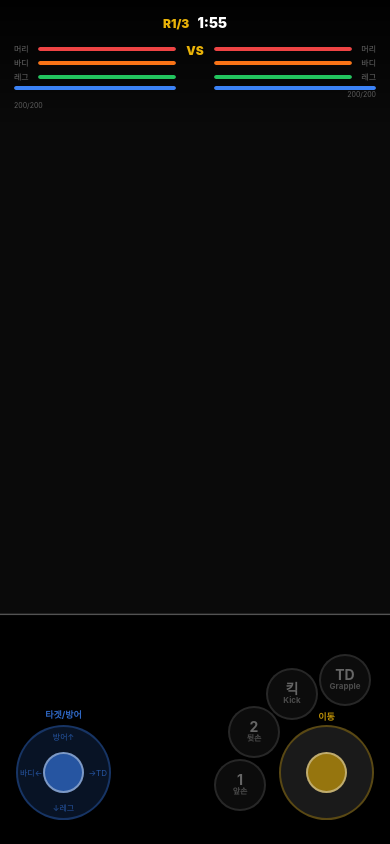
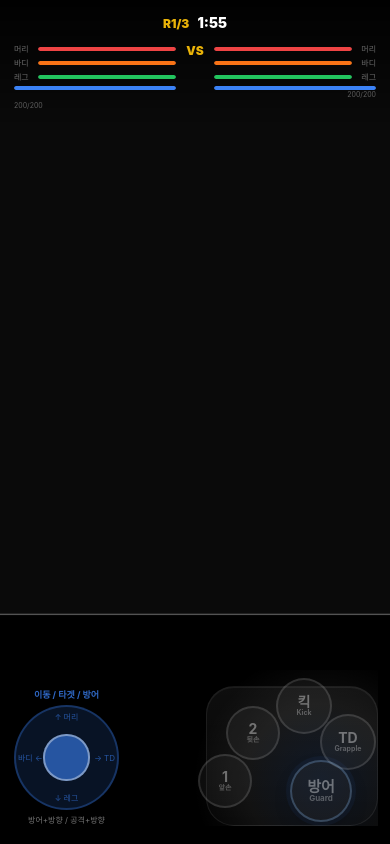
Before and after one commit to nerveinerve-coder/blackcombat-game, a React (Vite) app: page /rising-star/fight/arena in a window 390 px wide. Built offline with nearby package versions, Linux system fonts and the light colour scheme; no server answers.

Commit message:
update: improve mobile action button layout

```diff
--- a/src/pages/RisingStarArena.jsx
+++ b/src/pages/RisingStarArena.jsx
@@ -121,18 +121,22 @@ function Joystick({onMove,side,size=100}) {
   return (
     <div onTouchStart={hs} onTouchMove={hm} onTouchEnd={he} onMouseDown={hs} onMouseMove={hm} onMouseUp={he}
       style={{width:size,height:size,borderRadius:'50%',background:sc[side],border:`2px solid ${kc[side].replace('0.6','0.3')}`,display:'flex',alignItems:'center',justifyContent:'center',position:'relative',touchAction:'none',flexShrink:0}}>
-      {side==='left'&&(<><span style={{position:'absolute',top:4,fontSize:8,color:'rgba(59,130,246,0.6)'}}>방어↑</span><span style={{position:'absolute',bottom:4,fontSize:8,color:'rgba(59,130,246,0.6)'}}>↓레그</span><span style={{position:'absolute',left:2,fontSize:8,color:'rgba(59,130,246,0.6)'}}>바디←</span><span style={{position:'absolute',right:2,fontSize:8,color:'rgba(59,130,246,0.6)'}}>→TD</span></>)}
+      {side==='left'&&(<><span style={{position:'absolute',top:4,fontSize:8,color:'rgba(59,130,246,0.6)'}}>↑ 머리</span><span style={{position:'absolute',bottom:4,fontSize:8,color:'rgba(59,130,246,0.6)'}}>↓ 레그</span><span style={{position:'absolute',left:2,fontSize:8,color:'rgba(59,130,246,0.6)'}}>바디 ←</span><span style={{position:'absolute',right:2,fontSize:8,color:'rgba(59,130,246,0.6)'}}>→ TD</span></>)}
       <div ref={stickRef} style={{width:size*0.44,height:size*0.44,borderRadius:'50%',background:kc[side],border:'2px solid rgba(255,255,255,0.4)',transition:'transform 0.05s',pointerEvents:'none',zIndex:1}}/>
     </div>
   )
 }
 
-function ActionButton({label,subLabel,color,onPress,onRelease,disabled}) {
+function ActionButton({label,subLabel,color,onPress,onRelease,disabled,size=52,style={}}) {
+  const labelSize=size>=60?15:14
+  const subLabelSize=size>=60?8:7
+  const handlePress=(e)=>{e.preventDefault();onPress?.()}
+  const handleRelease=(e)=>{e.preventDefault();onRelease?.()}
   return (
-    <button onTouchStart={onPress} onMouseDown={onPress} onTouchEnd={onRelease} onMouseUp={onRelease} disabled={disabled}
-      style={{width:52,height:52,borderRadius:'50%',background:disabled?'rgba(100,100,100,0.3)':color,border:'2px solid rgba(255,255,255,0.3)',color:'white',fontWeight:'bold',display:'flex',flexDirection:'column',alignItems:'center',justifyContent:'center',touchAction:'none',cursor:disabled?'not-allowed':'pointer',opacity:disabled?0.4:1,flexShrink:0}}>
-      <span style={{fontSize:14,lineHeight:1}}>{label}</span>
-      {subLabel&&<span style={{fontSize:8,opacity:0.7,lineHeight:1.2}}>{subLabel}</span>}
+    <button onTouchStart={handlePress} onMouseDown={handlePress} onTouchEnd={handleRelease} onTouchCancel={handleRelease} onMouseUp={handleRelease} onMouseLeave={handleRelease} disabled={disabled}
+      style={{width:size,height:size,borderRadius:'50%',background:disabled?'rgba(100,100,100,0.3)':color,border:'2px solid rgba(255,255,255,0.34)',boxShadow:disabled?'none':'0 7px 16px rgba(0,0,0,0.32)',color:'white',fontWeight:'bold',display:'flex',flexDirection:'column',alignItems:'center',justifyContent:'center',touchAction:'none',cursor:disabled?'not-allowed':'pointer',opacity:disabled?0.4:1,flexShrink:0,WebkitTapHighlightColor:'transparent',userSelect:'none',...style}}>
+      <span style={{fontSize:labelSize,lineHeight:1}}>{label}</span>
+      {subLabel&&<span style={{fontSize:subLabelSize,opacity:0.75,lineHeight:1.2}}>{subLabel}</span>}
     </button>
   )
 }
@@ -147,8 +151,8 @@ export default function RisingStarArena() {
   const mountRef=useRef(),rendererRef=useRef(),sceneRef=useRef(),cameraRef=useRef()
   const playerRef=useRef(),opponentRef=useRef()
   const clockRef=useRef(new THREE.Clock()),animIdRef=useRef()
-  const leftJoyRef=useRef({x:0,y:0}),rightJoyRef=useRef({x:0,y:0})
-  const defenseStateRef=useRef(null),buttonPressTimeRef=useRef({})
+  const leftJoyRef=useRef({x:0,y:0})
+  const defenseStateRef=useRef(null),defenseButtonDownRef=useRef(false),buttonPressTimeRef=useRef({}),activeActionButtonsRef=useRef(new Set())
   const walkDirRef=useRef({dir:'walk_forward',count:0})
   const clashRef=useRef(null) // 동시 공격 충돌 판정 {playerWins:bool}
 
@@ -324,12 +328,38 @@ export default function RisingStarArena() {
       currentWalkAnim:null,hips,baseHipsPosition}
   }
 
-  const handleLeftJoyMove=(v)=>{
-    leftJoyRef.current=v
+  const updateDefenseFromLeftJoy=(v=leftJoyRef.current)=>{
+    if(!defenseButtonDownRef.current){
+      defenseStateRef.current=null
+      setDefenseDisplay(null)
+      return
+    }
     const dir=getJoyDir(v)
     const defMap={up:'block_head',left:'block_body',down:'block_leg',right:'block_takedown'}
     const nd=dir==='neutral'?null:defMap[dir]
-    defenseStateRef.current=nd;setDefenseDisplay(nd)
+    defenseStateRef.current=nd
+    setDefenseDisplay(nd)
+  }
+
+  const handleLeftJoyMove=(v)=>{
+    leftJoyRef.current=v
+    updateDefenseFromLeftJoy(v)
+  }
+
+  const handleDefensePress=()=>{
+    defenseButtonDownRef.current=true
+    updateDefenseFromLeftJoy(leftJoyRef.current)
+  }
+
+  const handleDefenseRelease=()=>{
+    defenseButtonDownRef.current=false
+    defenseStateRef.current=null
+    setDefenseDisplay(null)
+  }
+
+  const getPlayerMovementJoy=()=>{
+    if(defenseButtonDownRef.current||activeActionButtonsRef.current.size>0) return {x:0,y:0}
+    return leftJoyRef.current
   }
 
   const handleFinish=useCallback((winnerSide,type)=>{
@@ -446,7 +476,7 @@ export default function RisingStarArena() {
     const animate=()=>{
       animIdRef.current=requestAnimationFrame(animate)
       const delta=clockRef.current.getDelta()
-      const joy=rightJoyRef.current,joyMag=Math.sqrt(joy.x*joy.x+joy.y*joy.y)
+      const joy=getPlayerMovementJoy(),joyMag=Math.sqrt(joy.x*joy.x+joy.y*joy.y)
       if(playerRef.current?.state===FS.IDLE&&opponentRef.current&&joyMag>0.1){
         const pp=playerRef.current.group,op=opponentRef.current.group
         const nx=pp.position.x+joy.x*MOVE_SPEED_PLAYER,nz=pp.position.z+joy.y*MOVE_SPEED_PLAYER
@@ -456,8 +486,9 @@ export default function RisingStarArena() {
         const dx2=op.position.x-pp.position.x,dz2=op.position.z-pp.position.z
         if(Math.abs(dx2)>0.01||Math.abs(dz2)>0.01) pp.rotation.y=Math.atan2(dx2,dz2)
       }
-      // 플레이어 넉다운 → 오른쪽 조이스틱으로 일어나기
-      if(playerRef.current?.state===FS.KNOCKDOWN&&playerRef.current?.canGetUp&&joyMag>0.3){
+      // 플레이어 넉다운 → 왼쪽 조이스틱으로 일어나기
+      const getUpJoy=leftJoyRef.current,getUpJoyMag=Math.sqrt(getUpJoy.x*getUpJoy.x+getUpJoy.y*getUpJoy.y)
+      if(playerRef.current?.state===FS.KNOCKDOWN&&playerRef.current?.canGetUp&&getUpJoyMag>0.3){
         const ga=playerRef.current.knockdownDir==='front'?'getting_up_front':'getting_up_back'
         const glb=ANIM_MAP[ga]||ga,anim=playerRef.current.actions[glb]
         if(anim){
@@ -604,7 +635,8 @@ export default function RisingStarArena() {
       const _aIsTD   = moveId.includes('takedown')
       const _aSpeed  = _aIsTD ? (opponent.stats?.tdSpeed||80) : _aIsKick ? (opponent.stats?.kickSpeed||80) : (opponent.stats?.punchSpeed||80)
       const aiHitDelay = Math.round((MOVE_ACTIVATION_MS[moveId]||280) * (80/_aSpeed))
-      const result=calculateRealtimeAttack({moveId,attacker:opponent,defender:player,defenseState:defenseStateRef.current,attackerStamina:opponentStaminaRef.current})
+      const effectiveDefenseState=playerRef.current?.state===FS.IDLE?defenseStateRef.current:null
+      const result=calculateRealtimeAttack({moveId,attacker:opponent,defender:player,defenseState:effectiveDefenseState,attackerStamina:opponentStaminaRef.current})
       const ns={current:Math.max(0,opponentStaminaRef.current.current-result.staminaCost),max:Math.max(10,opponentStaminaRef.current.max-result.maxStaminaLoss)}
       opponentStaminaRef.current=ns;setOpponentStamina({...ns})
 
@@ -623,7 +655,7 @@ export default function RisingStarArena() {
         if(result.blocked){
           setActionLog(`${player?.nickname} 방어 성공!`)
           const nhm={block_head:result.damage>=10?'no_hit_big_head':'no_hit_light_head',block_body:result.damage>=9?'no_hit_big_body':'no_hit_light_body',block_leg:'no_hit_leg',block_takedown:'no_hit_takedown'}
-          const na=nhm[defenseStateRef.current];if(na)playHit(playerRef.current,na,null,{force:true})
+          const na=nhm[effectiveDefenseState];if(na)playHit(playerRef.current,na,null,{force:true})
           if(result.damage>0){const hk=result.hitZone==='head'?'head':result.hitZone==='body'?'body':'leg';const nh={...playerHPRef.current,[hk]:Math.max(0,playerHPRef.current[hk]-result.damage)};playerHPRef.current=nh;setPlayerHP({...nh})}
           const pSt={current:Math.max(0,playerStaminaRef.current.current-(result.defenseStaminaCost||6)),max:playerStaminaRef.current.max}
           playerStaminaRef.current=pSt;setPlayerStamina({...pSt})
@@ -640,14 +672,20 @@ export default function RisingStarArena() {
   },[])
 
   // ─── 플레이어 공격 ────────────────────────────────────────────
-  const handleButtonPress=(buttonId)=>{buttonPressTimeRef.current[buttonId]=Date.now()}
+  const handleButtonPress=(buttonId)=>{
+    buttonPressTimeRef.current[buttonId]=Date.now()
+    activeActionButtonsRef.current.add(buttonId)
+  }
 
   const handleButtonRelease=(buttonId)=>{
+    activeActionButtonsRef.current.delete(buttonId)
+    const pressAt=buttonPressTimeRef.current[buttonId]||Date.now()
+    delete buttonPressTimeRef.current[buttonId]
     if(gameStateRef.current!=='fighting')return
     if(!playerRef.current||playerRef.current.state!==FS.IDLE)return
     if(playerStaminaRef.current.current<15){setActionLog('스태미나 부족!');return}
 
-    const holdMs=Date.now()-(buttonPressTimeRef.current[buttonId]||0)
+    const holdMs=Date.now()-pressAt
     const leftDir=getJoyDir(leftJoyRef.current)
     const isTDMove=buttonId==='grapple'
     if(isTDMove&&getDist()>TD_RANGE){setActionLog('더 가까이!');return}
@@ -729,6 +767,7 @@ export default function RisingStarArena() {
   }
 
   const isDisabled=gameState!=='fighting'||!playerRef.current||playerStamina.current<15
+  const defenseDisabled=gameState!=='fighting'||!playerRef.current
   const defenseLabel={block_head:'🛡 머리 방어',block_body:'🛡 바디 방어',block_leg:'🛡 레그 방어',block_takedown:'🛡 TD 방어'}
   const fmtTime=s=>`${Math.floor(s/60)}:${String(s%60).padStart(2,'0')}`
 
@@ -787,21 +826,20 @@ export default function RisingStarArena() {
       {defenseDisplay&&(<div style={{position:'absolute',top:'16%',left:'50%',transform:'translateX(-50%)',background:'rgba(59,130,246,0.8)',color:'#fff',padding:'4px 14px',borderRadius:20,fontSize:12,fontWeight:'bold'}}>{defenseLabel[defenseDisplay]}</div>)}
       {actionLog&&(<div style={{position:'absolute',top:'22%',left:'50%',transform:'translateX(-50%)',background:'rgba(0,0,0,0.7)',color:'#fff',padding:'5px 14px',borderRadius:20,fontSize:12,fontWeight:'bold',whiteSpace:'nowrap'}}>{actionLog}</div>)}
       {gameState==='roundBreak'&&(<div style={{position:'absolute',inset:0,background:'rgba(0,0,0,0.7)',display:'flex',flexDirection:'column',alignItems:'center',justifyContent:'center',gap:12}}><p style={{fontSize:48}}>🔔</p><p style={{fontSize:24,fontWeight:900,color:'#eab308'}}>라운드 {round} 종료</p><p style={{fontSize:16,color:'#fff'}}>라운드 {round+1} 준비중...</p><p style={{color:'rgba(255,255,255,0.6)',fontSize:12}}>{player?.nickname}: {totalScoreRef.current.player.toFixed(0)}점 / {opponent?.nickname}: {totalScoreRef.current.opponent.toFixed(0)}점</p></div>)}
-      <div style={{position:'absolute',bottom:0,left:0,right:0,padding:'8px 16px 24px',background:'linear-gradient(0deg,rgba(0,0,0,0.9) 0%,transparent 100%)'}}>
-        <div style={{display:'flex',alignItems:'flex-end',justifyContent:'space-between'}}>
-          <div style={{display:'flex',flexDirection:'column',alignItems:'center',gap:4}}>
-            <span style={{color:'rgba(59,130,246,0.8)',fontSize:9,fontWeight:'bold'}}>타겟/방어</span>
-            <Joystick onMove={handleLeftJoyMove} side="left" size={95}/>
+      <div style={{position:'absolute',bottom:0,left:0,right:0,padding:'8px 14px calc(18px + env(safe-area-inset-bottom, 0px))',background:'linear-gradient(0deg,rgba(0,0,0,0.92) 0%,transparent 100%)'}}>
+        <div style={{display:'flex',alignItems:'flex-end',justifyContent:'space-between',gap:10}}>
+          <div style={{display:'flex',flexDirection:'column',alignItems:'center',gap:4,flexShrink:0}}>
+            <span style={{color:'rgba(59,130,246,0.8)',fontSize:9,fontWeight:'bold'}}>이동 / 타겟 / 방어</span>
+            <Joystick onMove={handleLeftJoyMove} side="left" size={105}/>
+            <span style={{color:'rgba(255,255,255,0.45)',fontSize:8}}>방어+방향 / 공격+방향</span>
           </div>
-          <div style={{position:'relative',width:210,height:170,flexShrink:0}}>
-            <div style={{position:'absolute',right:0,bottom:0,display:'flex',flexDirection:'column',alignItems:'center',gap:2}}>
-              <span style={{color:'rgba(234,179,8,0.8)',fontSize:9,fontWeight:'bold'}}>이동</span>
-              <Joystick onMove={v=>{rightJoyRef.current=v}} side="right" size={95}/>
-            </div>
-            <div style={{position:'absolute',left:50,bottom:9}}><ActionButton label="1" subLabel="앞손" color="rgba(239,68,68,0.75)" onPress={()=>handleButtonPress('one')} onRelease={()=>handleButtonRelease('one')} disabled={isDisabled}/></div>
-            <div style={{position:'absolute',left:64,bottom:62}}><ActionButton label="2" subLabel="뒷손" color="rgba(239,68,68,0.75)" onPress={()=>handleButtonPress('two')} onRelease={()=>handleButtonRelease('two')} disabled={isDisabled}/></div>
-            <div style={{position:'absolute',left:102,bottom:100}}><ActionButton label="킥" subLabel="Kick" color="rgba(249,115,22,0.75)" onPress={()=>handleButtonPress('kick')} onRelease={()=>handleButtonRelease('kick')} disabled={isDisabled}/></div>
-            <div style={{position:'absolute',left:155,bottom:114}}><ActionButton label="TD" subLabel="Grapple" color="rgba(139,92,246,0.75)" onPress={()=>handleButtonPress('grapple')} onRelease={()=>handleButtonRelease('grapple')} disabled={isDisabled}/></div>
+          <div style={{position:'relative',width:190,height:156,flexShrink:0,marginRight:-2,background:'radial-gradient(circle at 70% 70%, rgba(59,130,246,0.12) 0%, rgba(255,255,255,0.05) 44%, rgba(255,255,255,0) 74%)'}}>
+            <div style={{position:'absolute',right:0,bottom:0,width:172,height:140,borderRadius:28,background:'linear-gradient(180deg, rgba(255,255,255,0.055) 0%, rgba(255,255,255,0.018) 100%)',border:'1px solid rgba(255,255,255,0.07)',boxShadow:'inset 0 1px 0 rgba(255,255,255,0.06)',pointerEvents:'none'}}/>
+            <div style={{position:'absolute',left:10,bottom:18}}><ActionButton label="1" subLabel="앞손" color="rgba(239,68,68,0.82)" onPress={()=>handleButtonPress('one')} onRelease={()=>handleButtonRelease('one')} disabled={isDisabled} size={54}/></div>
+            <div style={{position:'absolute',left:38,bottom:66}}><ActionButton label="2" subLabel="뒷손" color="rgba(239,68,68,0.82)" onPress={()=>handleButtonPress('two')} onRelease={()=>handleButtonRelease('two')} disabled={isDisabled} size={54}/></div>
+            <div style={{position:'absolute',left:88,bottom:92}}><ActionButton label="킥" subLabel="Kick" color="rgba(249,115,22,0.84)" onPress={()=>handleButtonPress('kick')} onRelease={()=>handleButtonRelease('kick')} disabled={isDisabled} size={56}/></div>
+            <div style={{position:'absolute',left:132,bottom:56}}><ActionButton label="TD" subLabel="Grapple" color="rgba(139,92,246,0.84)" onPress={()=>handleButtonPress('grapple')} onRelease={()=>handleButtonRelease('grapple')} disabled={isDisabled} size={56}/></div>
+            <div style={{position:'absolute',left:102,bottom:4}}><ActionButton label="방어" subLabel="Guard" color="rgba(59,130,246,0.9)" onPress={handleDefensePress} onRelease={handleDefenseRelease} disabled={defenseDisabled} size={62} style={{border:'2px solid rgba(147,197,253,0.72)',boxShadow:'0 0 0 4px rgba(59,130,246,0.14), 0 8px 18px rgba(0,0,0,0.38)'}}/></div>
           </div>
         </div>
       </div>
```
